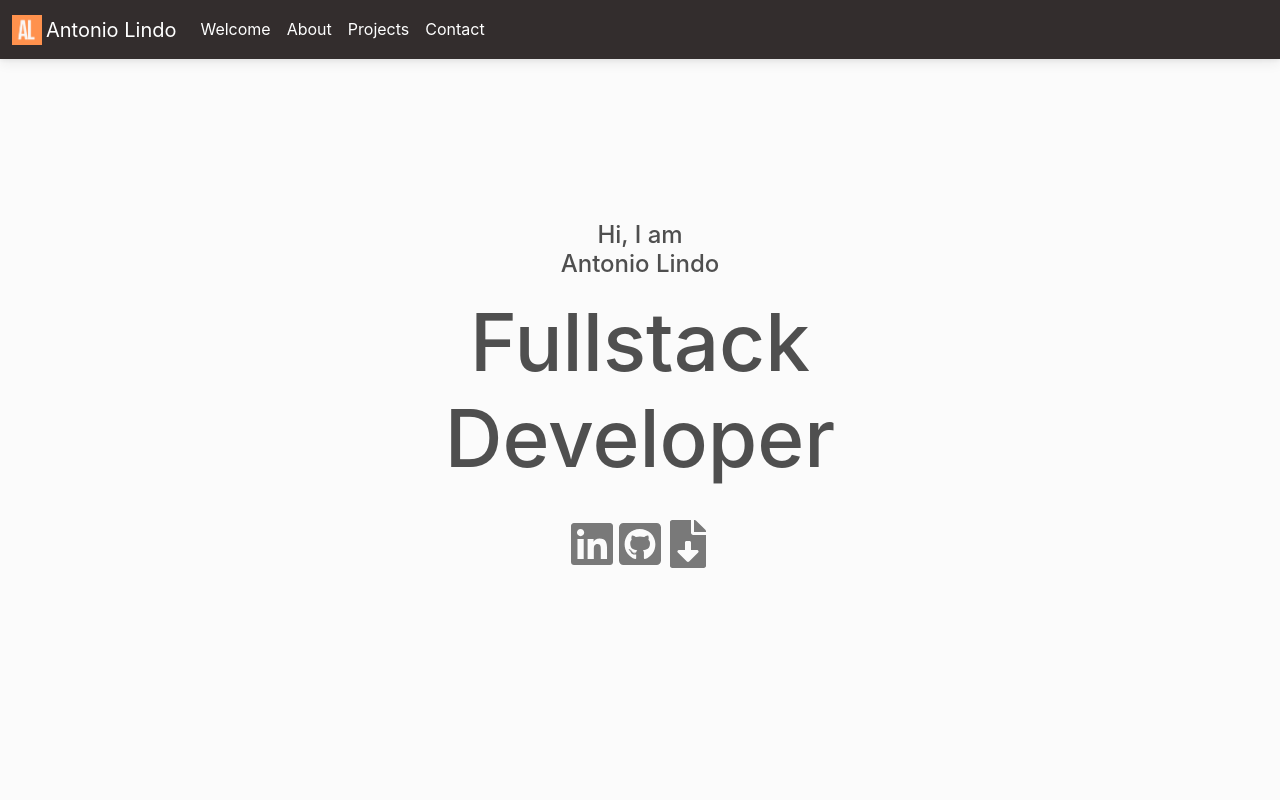
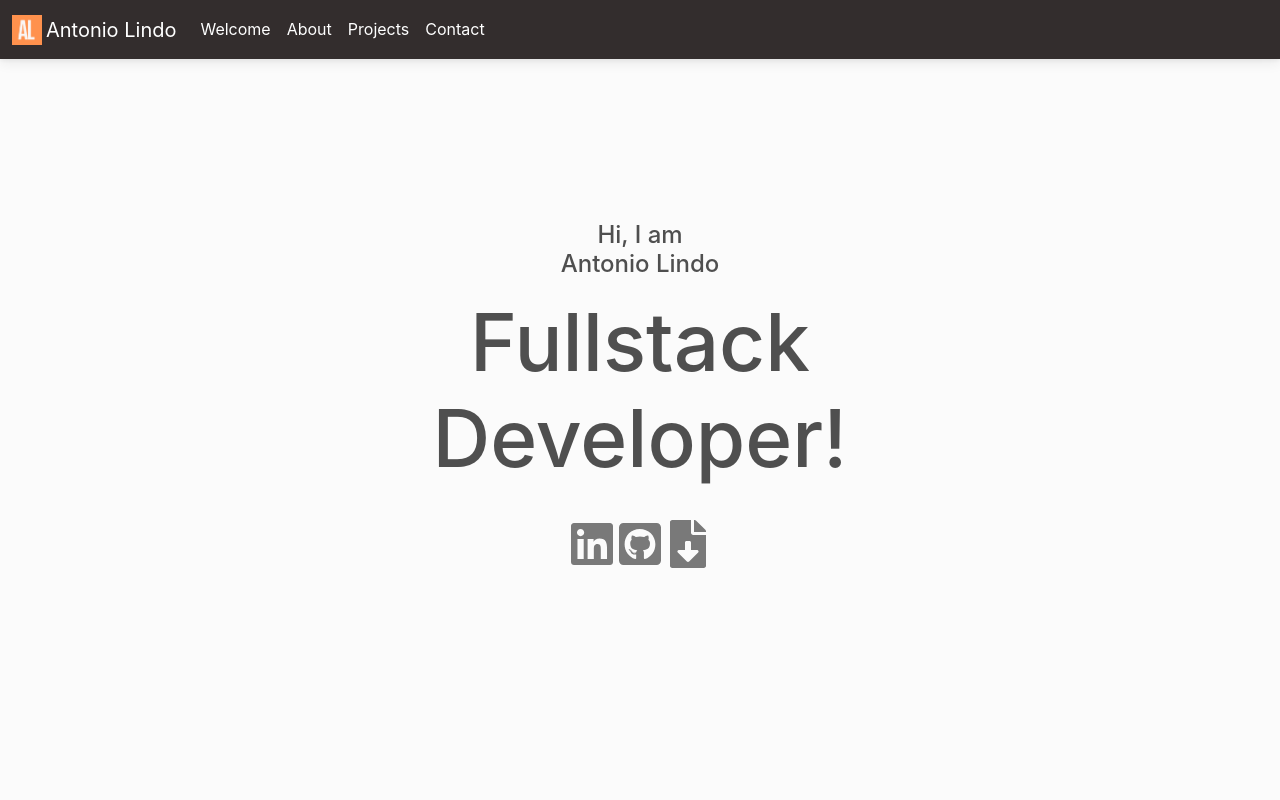
Before and after one commit to antoniolvitall/meuportifolio, a React (Create React App) app in the folder client/: page / in a window 1280 px wide. Shown: the top 800 px of the page. Built offline with nearby package versions, Linux system fonts and the light colour scheme.

Commit message:
minor changes

```diff
--- a/client/src/App.js
+++ b/client/src/App.js
@@ -18,3 +18,5 @@ function App() {
 }
 
 export default App
+
+// cd client npm start
--- a/client/src/components/Welcome.js
+++ b/client/src/components/Welcome.js
@@ -6,7 +6,7 @@ const Welcome = () => {
   return (
     <div class="welcome p-5 text-center bg-light">
         <h4 className='mb-3'>Hi, I am<br/>Antonio Lindo</h4>
-        <h1 className='texto-grande mb-3'>Fullstack<br/>Developer</h1>
+        <h1 className='texto-grande mb-3'>Fullstack<br/>Developer!</h1>
         <div>
             <a class="icon" href='https://www.linkedin.com/in/antonio-luiz-vital-lindo/'><FaLinkedin/></a>
             <a class="icon" href='https://github.com/antoniolvitall'><FaGithubSquare/></a>
```
